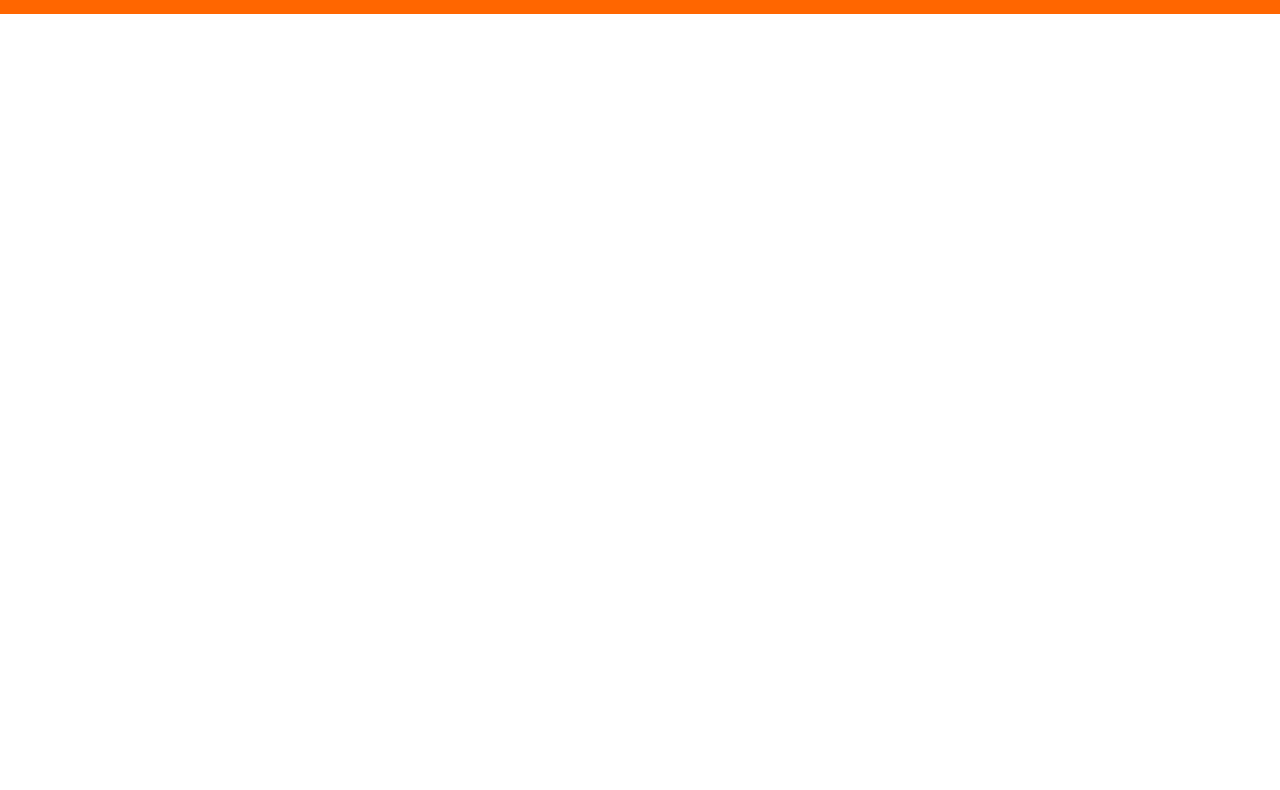
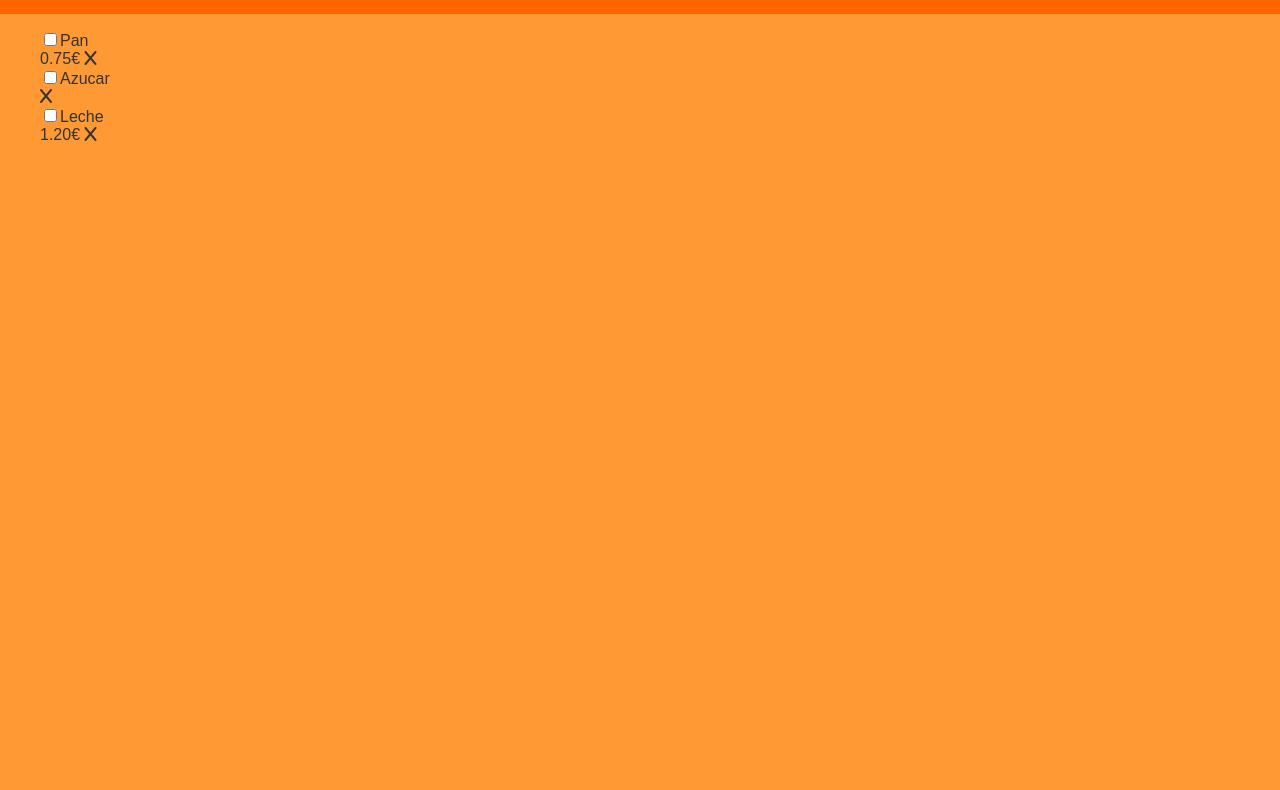
Before and after one commit to bertarosalia/202207-w1ch4-berta-floran, a plain HTML site: page index.html in a window 1280 px wide. Shown: the part 173-963 px from the top of the page. Before the commit the page ends 800 px from the top, so only its background shows below. Drawn offline with Linux system fonts and the light colour scheme.

Commit message:
create shopping list

```diff
--- a/index.html
+++ b/index.html
@@ -3,6 +3,14 @@
   <head>
     <meta charset="UTF-8" />
     <meta name="viewport" content="width=device-width, initial-scale=1.0" />
+    <link rel="icon" type="image/PNG" href="imágenes/favicon.png" />
+    <link
+      rel="stylesheet"
+      href="https://cdnjs.cloudflare.com/ajax/libs/font-awesome/6.1.1/css/all.min.css"
+      integrity="sha512-KfkfwYDsLkIlwQp6LFnl8zNdLGxu9YAA1QvwINks4PhcElQSvqcyVLLD9aMhXd13uQjoXtEKNosOWaZqXgel0g=="
+      crossorigin="anonymous"
+      referrerpolicy="no-referrer"
+    />
     <link
       rel="stylesheet"
       href="https://cdnjs.cloudflare.com/ajax/libs/font-awesome/6.1.1/css/all.min.css"
@@ -30,5 +38,26 @@
       </a>
       <span class="texto">2/3 compras</span>
     </section>
+    <section class="lista-compra">
+      <ul class="lista-compra__elementos">
+        <li>
+          <div><input type="checkbox" />Pan</div>
+          <div class="list-price">
+            <span class="price">0.75€</span>
+            <i class="fa-solid fa-x"></i>
+          </div>
+        </li>
+        <li><input type="checkbox" />Azucar</li>
+        <div class="list-price">
+          <span class="price"></span>
+          <i class="fa-solid fa-x"></i>
+        </div>
+        <li><input type="checkbox" />Leche</li>
+        <div class="list-price">
+          <span class="price">1.20€</span>
+          <i class="fa-solid fa-x"></i>
+        </div>
+      </ul>
+    </section>
   </body>
 </html>
--- a/style/index.css
+++ b/style/index.css
@@ -50,3 +50,14 @@ h1 {
 .texto {
   font-size: 38px;
 }
+.lista-compra {
+  background-color: #ff9933;
+  display: flex;
+  min-height: 100vw;
+}
+.lista-compra__elementos > li {
+  list-style: none;
+}
+.lista-precio {
+  display: flex;
+}
```
Also changed, not shown: imágenes/favicon.png (added).
